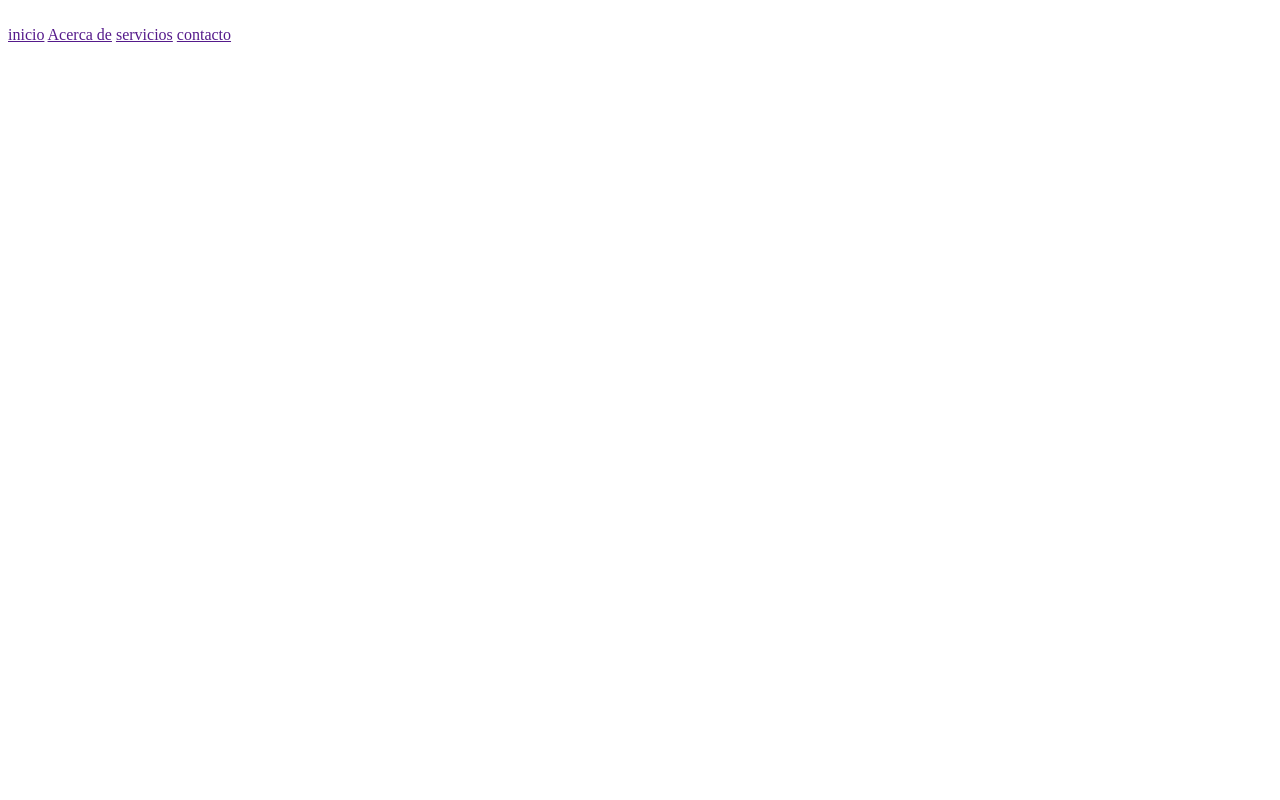
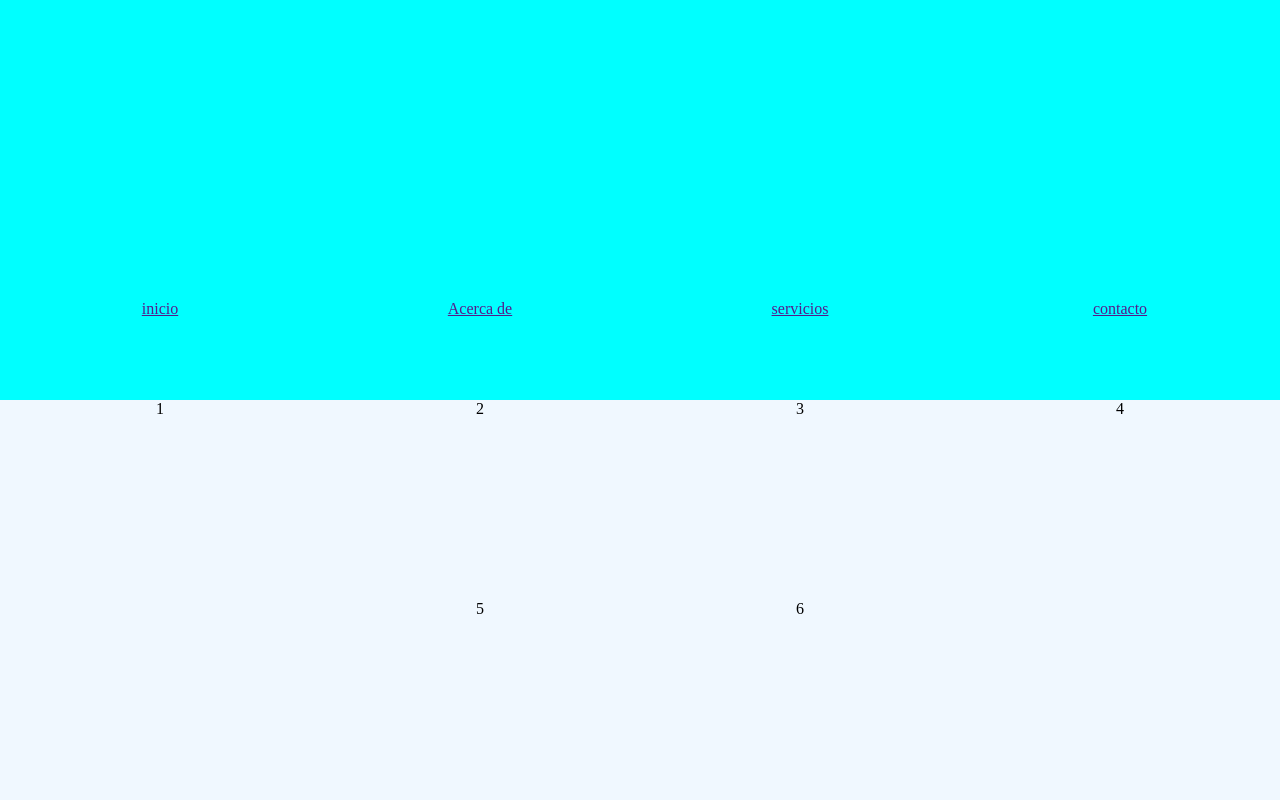
Before and after one commit to josejr3/grid, a plain HTML site: page index.html in a window 1280 px wide. Drawn offline with Linux system fonts and the light colour scheme.

Commit message:
fin de clases

```diff
--- a/index.html
+++ b/index.html
@@ -21,10 +21,12 @@
         </div>
         <div class="elemento">
             <div class="cuadritos">
-                <div class="cuadro"></div>
-                <div class="cuadro"></div>
-                <div class="cuadro"></div>
-                <div class="cuadro"></div>
+                <div class="cuadro1">1</div>
+                <div class="cuadro2">2</div>
+                <div class="cuadro3">3</div>
+                <div class="cuadro4">4</div>
+                <div class="cuadro5">5</div>
+                <div class="cuadro6">6</div>
             </div>
         </div>
     </div>
--- a/styles/style.css
+++ b/styles/style.css
@@ -0,0 +1,31 @@
+html ,body ,.contenedor ,.cuadritos{
+    margin: 0px;
+    height: 100%;
+    width: 100%;
+}
+
+.contenedor{
+    display: grid;
+    grid-auto-rows:3fr 1fr 4fr;
+    background: aqua;
+}
+a{
+    display: grid;
+}
+
+.menu{
+    display: grid;
+    grid-template-columns: repeat(4,1fr);
+    justify-items: center;
+
+}
+
+.cuadritos{
+    grid-template-columns: repeat(4,1fr);
+    display: grid;
+    background: aliceblue;
+    justify-items: center;
+}
+.cuadro5{
+    grid-column: 2;
+}
```
